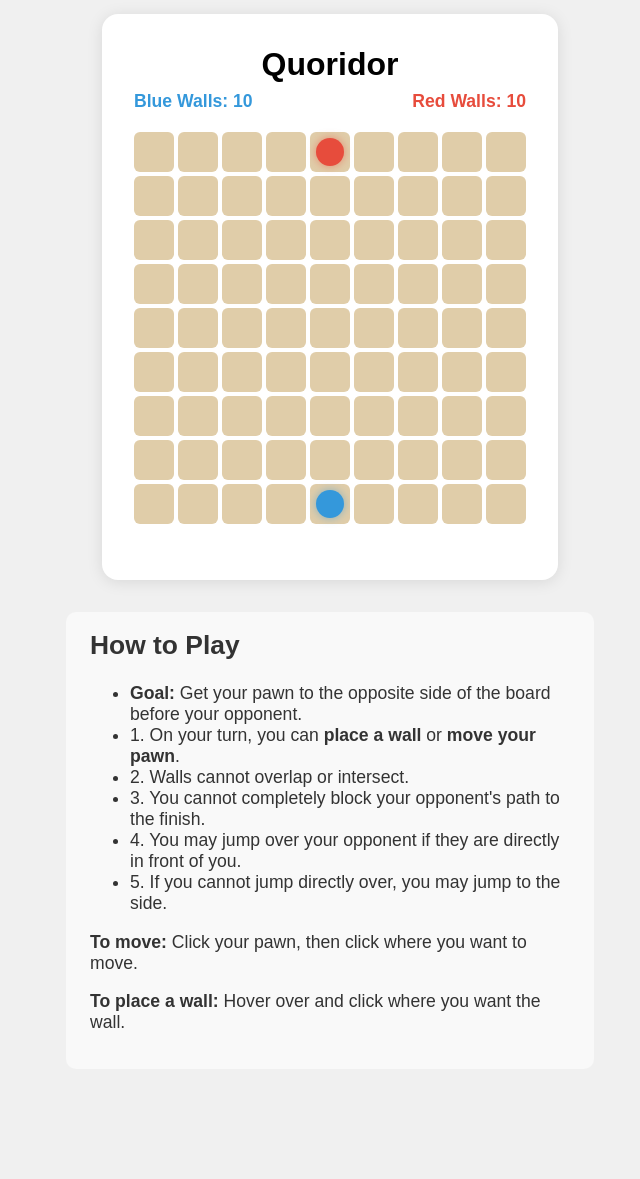
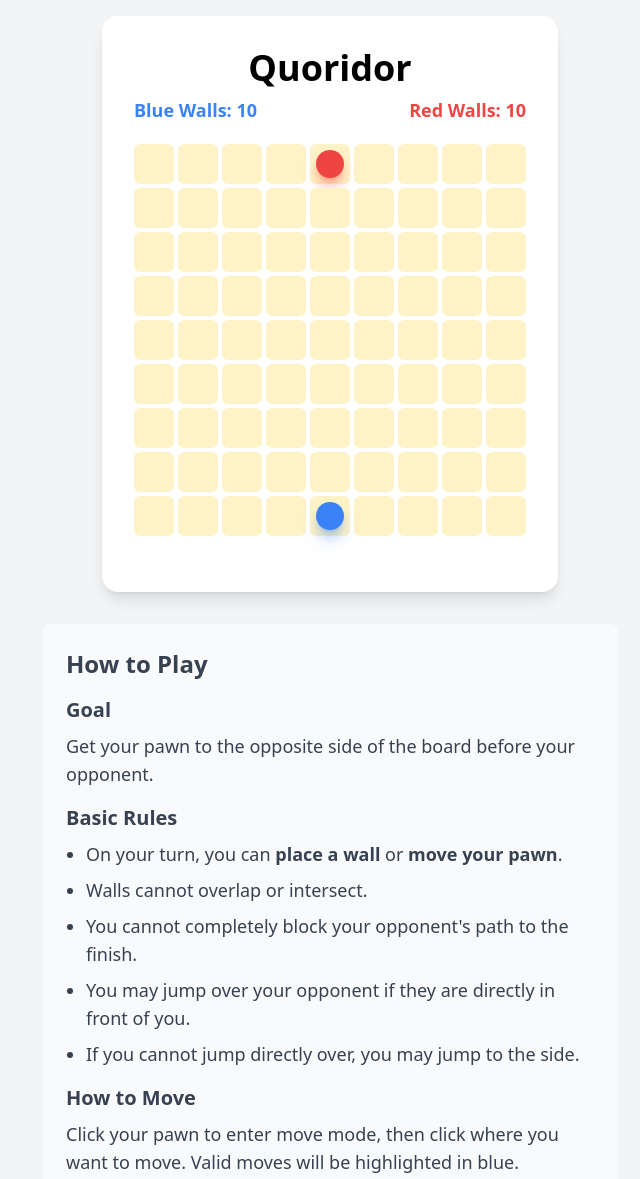
Before and after one commit to timster/quoridor, a plain HTML site: page index.html in a window 1280 px wide. Shown: the top 1179 px of the page, without its empty margins (310-950 px from the left). Before the commit the page ends 1069 px from the top, so only its background shows below. Drawn offline with nearby package versions, Linux system fonts and the light colour scheme.

Commit message:
tailwindcss

```diff
--- a/index.html
+++ b/index.html
@@ -6,259 +6,85 @@
   <meta name="viewport" content="width=device-width, initial-scale=1.0">
   <title>Quoridor</title>
   <script src="https://unpkg.com/vue@3/dist/vue.global.prod.js"></script>
-  <style>
-    body {
-      font-family: Arial, sans-serif;
-      background: #f0f0f0;
-      min-height: 100vh;
-      margin: 0;
-      padding: 0;
-      display: flex;
-      flex-direction: column;
-      align-items: center;
-      justify-content: flex-start;
-    }
-
-    #app {
-      background: #fff;
-      padding: 32px;
-      border-radius: 16px;
-      box-shadow: 0 2px 16px rgba(0, 0, 0, 0.1);
-      margin-top: 14px
-    }
-
-    .board {
-      display: grid;
-      grid-template-columns: repeat(9, 40px);
-      grid-template-rows: repeat(9, 40px);
-      gap: 4px;
-      margin-bottom: 24px;
-    }
-
-    .cell {
-      width: 40px;
-      height: 40px;
-      background: #e0cda9;
-      border-radius: 6px;
-      display: flex;
-      align-items: center;
-      justify-content: center;
-      font-size: 24px;
-      position: relative;
-      transition: background 0.2s;
-    }
-
-    .cell.highlight {
-      box-shadow: 0 0 0 3px #3498dbcc;
-      background: #d0e8fa;
-      cursor: pointer;
-    }
-
-    .player {
-      width: 28px;
-      height: 28px;
-      border-radius: 50%;
-      display: flex;
-      align-items: center;
-      justify-content: center;
-      color: #fff;
-      font-weight: bold;
-      font-size: 18px;
-    }
-
-    .player-blue {
-      background: #3498db;
-      box-shadow: 0 0 8px #3498db88;
-    }
-
-    .player-red {
-      background: #e74c3c;
-      box-shadow: 0 0 8px #e74c3c88;
-    }
-
-    .wall-hotspot {
-      position: absolute;
-      z-index: 2;
-      cursor: pointer;
-      opacity: 0.3;
-      transition: opacity 0.2s;
-    }
-
-    .wall-hotspot.active {
-      opacity: 0.7;
-      background: #888;
-    }
-
-    .wall-horizontal {
-      width: 84px;
-      /* 40px (cell) + 4px (gap) + 40px (cell) */
-      height: 10px;
-      left: 0;
-      top: 36px;
-    }
-
-    .wall-vertical {
-      width: 10px;
-      height: 84px;
-      /* 40px (cell) + 4px (gap) + 40px (cell) */
-      left: 36px;
-      top: 0;
-    }
-
-    .wall-placed {
-      opacity: 1 !important;
-      box-shadow: 0 0 8px #b07b36cc;
-      background: #888;
-    }
-
-    .wall-counters {
-      display: flex;
-      justify-content: space-between;
-      align-items: center;
-      margin-bottom: 20px;
-      margin-top: 8px;
-    }
-
-    .wall-counter {
-      font-weight: bold;
-      font-size: 1.1em;
-    }
-
-    .wall-counter.blue {
-      color: #3498db;
-    }
-
-    .wall-counter.red {
-      color: #e74c3c;
-    }
-
-    h1 {
-      margin-bottom: 8px;
-      margin-top: 0;
-      font-size: 2em;
-      text-align: center;
-    }
-
-    .winner-modal {
-      position: fixed;
-      top: 0;
-      left: 0;
-      width: 100vw;
-      height: 100vh;
-      background: rgba(0, 0, 0, 0.4);
-      display: flex;
-      align-items: center;
-      justify-content: center;
-      z-index: 1000;
-    }
-
-    .winner-message {
-      background: #fff;
-      padding: 32px 48px;
-      border-radius: 16px;
-      box-shadow: 0 2px 16px rgba(0, 0, 0, 0.2);
-      text-align: center;
-    }
-
-    .winner-message h2 {
-      margin-bottom: 16px;
-      font-size: 2em;
-    }
-
-    .winner-message button {
-      font-size: 1.1em;
-      padding: 8px 24px;
-      border-radius: 8px;
-      border: none;
-      background: #3498db;
-      color: #fff;
-      cursor: pointer;
-      transition: background 0.2s;
-    }
-
-    .winner-message button:hover {
-      background: #217dbb;
-    }
-
-    .instructions {
-      margin-top: 32px;
-      background: #f9f9f9;
-      border-radius: 10px;
-      padding: 18px 24px;
-      font-size: 1.1em;
-      color: #333;
-      max-width: 480px;
-      margin-left: auto;
-      margin-right: auto;
-    }
-
-    .instructions h2 {
-      margin-top: 0;
-    }
-
-    #app,
-    .instructions {
-      margin-left: auto;
-      margin-right: auto;
-    }
-  </style>
+  <script src="https://cdn.tailwindcss.com"></script>
 </head>
 
-<body>
-  <div id="app">
-    <h1>Quoridor</h1>
-    <div v-if="winner" class="winner-modal">
-      <div class="winner-message">
-        <h2>{{ winner }} wins!</h2>
-        <button @click="newGame">New Game</button>
+<body class="min-h-screen bg-gray-100 m-0 p-0 flex flex-col items-center justify-start font-sans">
+  <div id="app" class="bg-white p-8 rounded-2xl shadow-lg mt-4 max-w-4xl mx-auto">
+    <h1 class="text-4xl font-bold text-center mb-2 mt-0">Quoridor</h1>
+    <div v-if="winner" class="fixed inset-0 bg-black bg-opacity-40 flex items-center justify-center z-50">
+      <div class="bg-white p-8 rounded-2xl shadow-xl text-center">
+        <h2 class="text-4xl mb-4">{{ winner }} wins!</h2>
+        <button @click="newGame" class="text-lg px-6 py-2 rounded-lg bg-blue-500 text-white hover:bg-blue-600 transition-colors">New Game</button>
       </div>
     </div>
-    <div class="wall-counters">
-      <div class="wall-counter blue">Blue Walls: {{ playerBlue.wallsLeft }}</div>
-      <div class="wall-counter red">Red Walls: {{ playerRed.wallsLeft }}</div>
+    <div class="flex justify-between items-center mb-5 mt-2">
+      <div class="font-bold text-lg text-blue-500">Blue Walls: {{ playerBlue.wallsLeft }}</div>
+      <div class="font-bold text-lg text-red-500">Red Walls: {{ playerRed.wallsLeft }}</div>
     </div>
-    <div class="board">
+    <div class="grid grid-cols-9 gap-1 mb-6">
       <template v-for="(row, rowIndex) in 9">
         <template v-for="(col, colIndex) in 9">
-          <div class="cell" :class="{ highlight: moveMode && isPossibleMove(rowIndex, colIndex) }"
-            @click="onCellClick(rowIndex, colIndex)" style="position: relative;">
-            <div v-if="playerBlue.row === rowIndex && playerBlue.col === colIndex" class="player player-blue"
+          <div class="w-10 h-10 bg-amber-100 rounded-md flex items-center justify-center text-2xl relative transition-colors"
+            :class="{ 'ring-2 ring-blue-500 bg-blue-100 cursor-pointer': moveMode && isPossibleMove(rowIndex, colIndex) }"
+            @click="onCellClick(rowIndex, colIndex)">
+            <div v-if="playerBlue.row === rowIndex && playerBlue.col === colIndex"
+              class="w-7 h-7 rounded-full bg-blue-500 text-white flex items-center justify-center font-bold text-lg shadow-lg shadow-blue-500/50"
               @click.stop="toggleMoveMode"></div>
-            <div v-else-if="playerRed.row === rowIndex && playerRed.col === colIndex" class="player player-red"></div>
+            <div v-else-if="playerRed.row === rowIndex && playerRed.col === colIndex"
+              class="w-7 h-7 rounded-full bg-red-500 text-white flex items-center justify-center font-bold text-lg shadow-lg shadow-red-500/50"></div>
 
-            <!-- Always render placed horizontal walls -->
+            <!-- Horizontal walls -->
             <div v-if="rowIndex < 8 && colIndex < 8 && isWallPlaced('h', rowIndex, colIndex)"
-              class="wall-hotspot wall-horizontal wall-placed"></div>
-            <!-- Always render placed vertical walls -->
+              class="absolute w-[84px] h-2.5 z-10 left-0 top-9 bg-gray-600 shadow-lg shadow-amber-800/50"></div>
+            <!-- Vertical walls -->
             <div v-if="rowIndex < 8 && colIndex < 8 && isWallPlaced('v', rowIndex, colIndex)"
-              class="wall-hotspot wall-vertical wall-placed"></div>
+              class="absolute w-2.5 h-[84px] z-10 left-9 top-0 bg-gray-600 shadow-lg shadow-amber-800/50"></div>
 
-            <!-- Only render hotspots for placement when not in move mode and not already placed -->
+            <!-- Wall hotspots -->
             <div v-if="rowIndex < 8 && colIndex < 8 && !moveMode && !isWallPlaced('h', rowIndex, colIndex)"
-              class="wall-hotspot wall-horizontal" :class="{ active: isWallHover('h', rowIndex, colIndex) }"
-              @mouseenter="onWallHover('h', rowIndex, colIndex)" @mouseleave="onWallHover(null, null, null)"
+              class="absolute w-[84px] z-10 h-2.5 left-0 top-9  hover:opacity-70 transition-opacity cursor-pointer"
+              :class="{ 'opacity-70 bg-gray-500': isWallHover('h', rowIndex, colIndex) }"
+              @mouseenter="onWallHover('h', rowIndex, colIndex)"
+              @mouseleave="onWallHover(null, null, null)"
               @click.stop="placeWall('h', rowIndex, colIndex)"></div>
             <div v-if="rowIndex < 8 && colIndex < 8 && !moveMode && !isWallPlaced('v', rowIndex, colIndex)"
-              class="wall-hotspot wall-vertical" :class="{ active: isWallHover('v', rowIndex, colIndex) }"
-              @mouseenter="onWallHover('v', rowIndex, colIndex)" @mouseleave="onWallHover(null, null, null)"
+              class="absolute w-2.5 h-[84px] z-10 left-9 top-0 hover:opacity-70 transition-opacity cursor-pointer"
+              :class="{ 'opacity-70 bg-gray-500': isWallHover('v', rowIndex, colIndex) }"
+              @mouseenter="onWallHover('v', rowIndex, colIndex)"
+              @mouseleave="onWallHover(null, null, null)"
               @click.stop="placeWall('v', rowIndex, colIndex)"></div>
           </div>
         </template>
       </template>
     </div>
   </div>
-  <div class="instructions">
-    <h2>How to Play</h2>
-    <ul>
-      <li><strong>Goal:</strong> Get your pawn to the opposite side of the board before your opponent.</li>
-      <li>1. On your turn, you can <strong>place a wall</strong> or <strong>move your pawn</strong>.</li>
-      <li>2. Walls cannot overlap or intersect.</li>
-      <li>3. You cannot completely block your opponent's path to the finish.</li>
-      <li>4. You may jump over your opponent if they are directly in front of you.</li>
-      <li>5. If you cannot jump directly over, you may jump to the side.</li>
-    </ul>
-    <p><strong>To move:</strong> Click your pawn, then click where you want to move.</p>
-    <p><strong>To place a wall:</strong> Hover over and click where you want the wall.</p>
+  <div class="mt-8 bg-gray-50 rounded-lg p-6 text-lg text-gray-700 max-w-xl mx-auto">
+    <h2 class="text-2xl font-bold mb-4">How to Play</h2>
+    <div class="space-y-4">
+      <div>
+        <h3 class="font-bold text-xl mb-2">Goal</h3>
+        <p>Get your pawn to the opposite side of the board before your opponent.</p>
+      </div>
+      <div>
+        <h3 class="font-bold text-xl mb-2">Basic Rules</h3>
+        <ul class="list-disc pl-5 space-y-2">
+          <li>On your turn, you can <strong>place a wall</strong> or <strong>move your pawn</strong>.</li>
+          <li>Walls cannot overlap or intersect.</li>
+          <li>You cannot completely block your opponent's path to the finish.</li>
+          <li>You may jump over your opponent if they are directly in front of you.</li>
+          <li>If you cannot jump directly over, you may jump to the side.</li>
+        </ul>
+      </div>
+      <div>
+        <h3 class="font-bold text-xl mb-2">How to Move</h3>
+        <p>Click your pawn to enter move mode, then click where you want to move. Valid moves will be highlighted in blue.</p>
+      </div>
+      <div>
+        <h3 class="font-bold text-xl mb-2">How to Place a Wall</h3>
+        <p>Hover over the space between cells to see the wall placement preview. Click to place the wall. Walls can be placed either horizontally or vertically.</p>
+      </div>
+    </div>
   </div>
   <script type="module">
     const { createApp, ref, computed, watch } = Vue;
```
Also changed, not shown: 1 other file.
